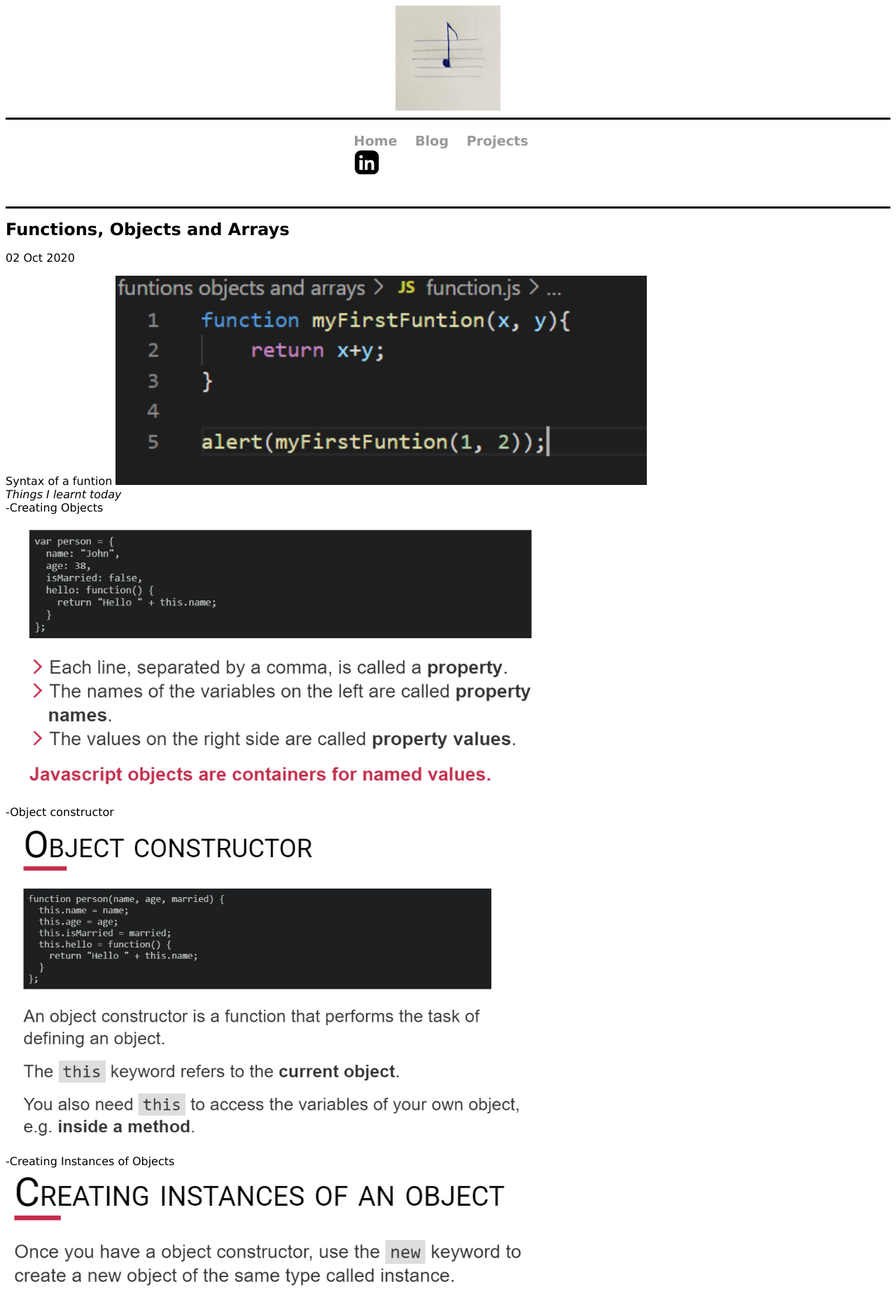
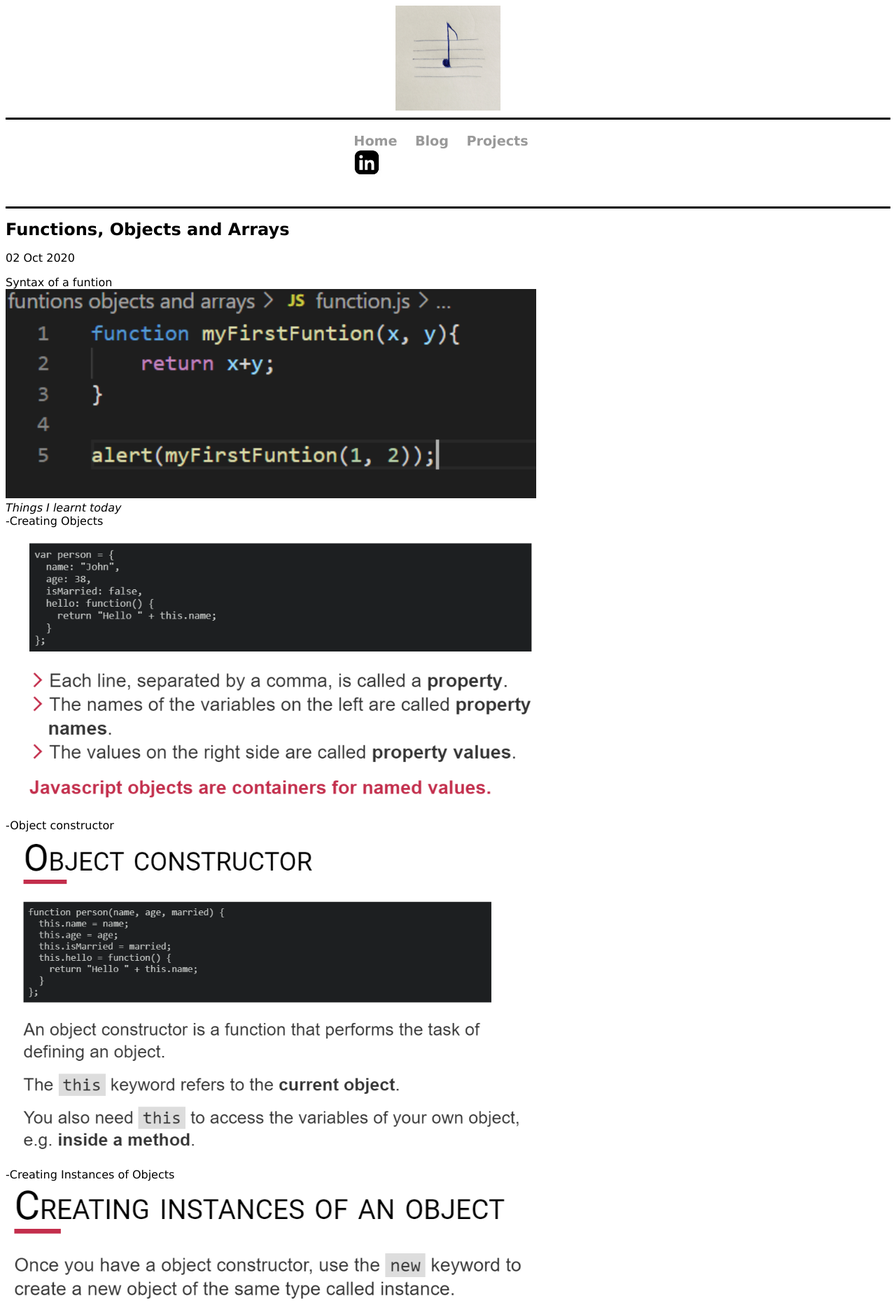
Before and after one commit to aineomugisha/aineomugisha.github.io, a Jekyll site: the page built from _posts/2020-10-02-Functions-objects-arrays.md, in a window 1280 px wide. Shown: the top 1862 px of the page at 70% size. Built offline with Jekyll 4.4.1, drawn with Linux system fonts in a browser that asks for light colours.

Commit message:
Update 2020-10-02-Functions-objects-arrays.md

```diff
--- a/_posts/2020-10-02-Functions-objects-arrays.md
+++ b/_posts/2020-10-02-Functions-objects-arrays.md
@@ -2,11 +2,11 @@
 layout: post
 title: "Functions, Objects and Arrays"
 date: 2020-10-02
-excerpt: Your custom excerpt.
+
 ---
 
 Syntax of a funtion
-<img src="/images/function.png" alt="syntax of function">
+<br><img src="/images/function.png" alt="syntax of function">
 <br><em>Things I learnt today</em>
 <br>-Creating Objects
 <br><img src="/images/objectExample.png" alt="syntax of object">
```
